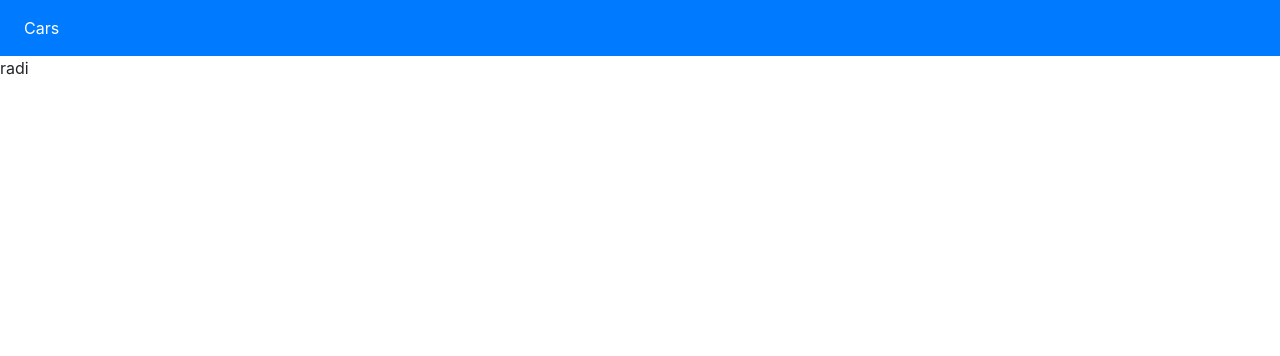
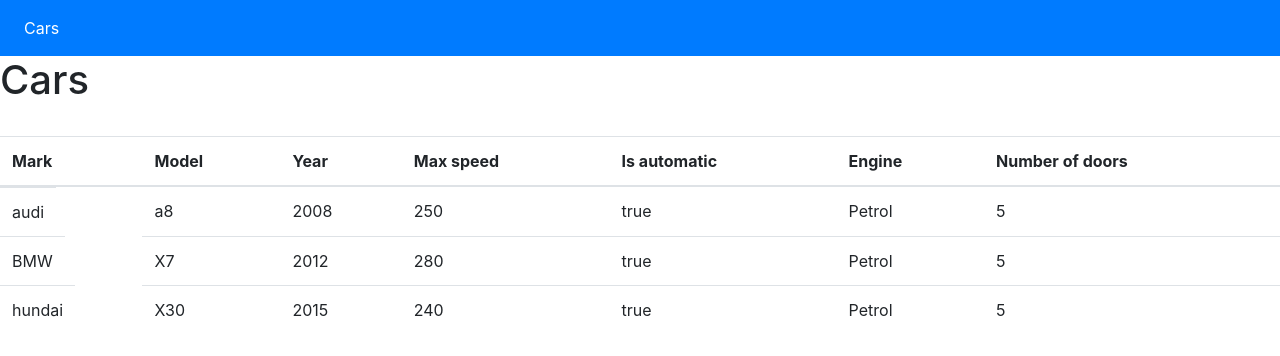
Before and after one commit to sanela30/Acars, an Angular app: page /cars in a window 1280 px wide. Shown: the top 356 px of the page. Built offline with nearby package versions, Linux system fonts and the light colour scheme.

Commit message:
drugi zadatak

```diff
--- a/src/app/app.module.ts
+++ b/src/app/app.module.ts
@@ -6,9 +6,9 @@ import { AppComponent } from './app.component';
 import { LayoutComponent } from './components/layout/layout.component';
 import { CarsComponent } from './components/cars/cars.component';
 import { NavBarComponent } from './components/nav-bar/nav-bar.component';
+import { CarService } from './service/car.service';
 
 const appRoutes: Routes = [
-  { path: '', component: CarsComponent },
   { path: 'cars', component: CarsComponent }
 
 ];
@@ -25,7 +25,7 @@ const appRoutes: Routes = [
     BrowserModule,
     RouterModule.forRoot(appRoutes)
   ],
-  providers: [],
+  providers: [CarService],
   bootstrap: [AppComponent]
 })
 export class AppModule { }
--- /dev/null
+++ b/src/app/components/car.ts
@@ -0,0 +1,14 @@
+export class Car {
+
+    constructor(
+        public id?:number,
+        public mark?:string,
+        public model?:string,
+        public year?:number,
+        public maxSpeed?:number,
+        public isAutomatic?:boolean,
+        public engine?:string,
+        public numberOfDoors?:number ) {}
+
+
+}
--- a/src/app/components/cars/cars.component.html
+++ b/src/app/components/cars/cars.component.html
@@ -1 +1,31 @@
-<p>radi</p>
+
+<h1>Cars</h1>
+
+<br>
+
+<table class="table">
+  <thead>
+    <tr>
+      <th>Mark</th>
+      <th>Model</th>
+      <th>Year </th>
+      <th>Max speed </th>
+      <th>Is automatic </th>
+      <th>Engine </th>
+      <th>Number of doors </th>
+   </tr>
+  </thead>
+  <tbody>
+    <tr *ngFor = "let car of cars">
+      <a>
+      <td>{{ car.mark }}</td>
+      </a>
+      <td>{{ car.model }}</td>
+      <td>{{ car.year }}</td>
+      <td>{{ car.maxSpeed }}</td>
+      <td>{{ car.isAutomatic }}</td>
+      <td>{{ car.engine }}</td>
+      <td>{{ car.numberOfDoors }}</td>
+      </tr>
+      </tbody>
+  </table>
--- a/src/app/components/cars/cars.component.ts
+++ b/src/app/components/cars/cars.component.ts
@@ -1,13 +1,19 @@
 import { Component, OnInit } from '@angular/core';
+import {CarService} from '../../service/car.service';
+
 
 @Component({
   selector: 'app-cars',
   templateUrl: './cars.component.html',
   styleUrls: ['./cars.component.css']
 })
+
 export class CarsComponent implements OnInit {
+  cars;
 
-  constructor() { }
+  constructor(private carService:CarService) {
+    this.cars = this.carService.getCars();
+  }
 
   ngOnInit() {
   }
--- /dev/null
+++ b/src/app/service/car.service.ts
@@ -0,0 +1,45 @@
+import { Injectable } from '@angular/core';
+import {Car} from '../components/car';
+
+@Injectable()
+export class CarService {
+
+  private cars:Car[] =[
+    {
+          id: 1,
+          mark: "audi",
+          model: "a8",
+          year: 2008,
+          maxSpeed: 250,
+          isAutomatic: true,
+          engine: 'Petrol ',
+          numberOfDoors:5
+    },
+    {
+      id: 2,
+      mark: "BMW",
+      model: "X7",
+      year: 2012,
+      maxSpeed: 280,
+      isAutomatic: true,
+      engine: 'Petrol ',
+      numberOfDoors:5
+  },
+  {
+    id: 3,
+    mark: "hundai",
+    model: "X30",
+    year: 2015,
+    maxSpeed: 240,
+    isAutomatic: true,
+    engine: 'Petrol ',
+    numberOfDoors:5
+  }
+  ]
+    constructor() { }
+    public getCars()
+    {
+      return this.cars;
+    }
+
+  }
```
Also changed, not shown: 1 other file (tests, documents, lock files or other folders).
